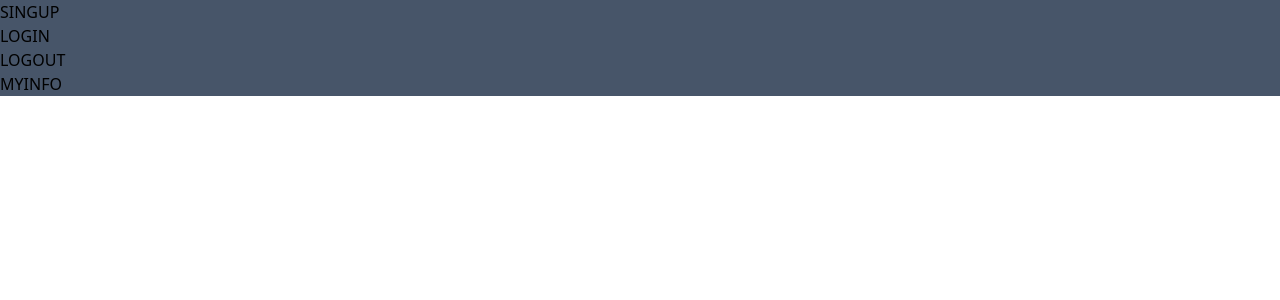
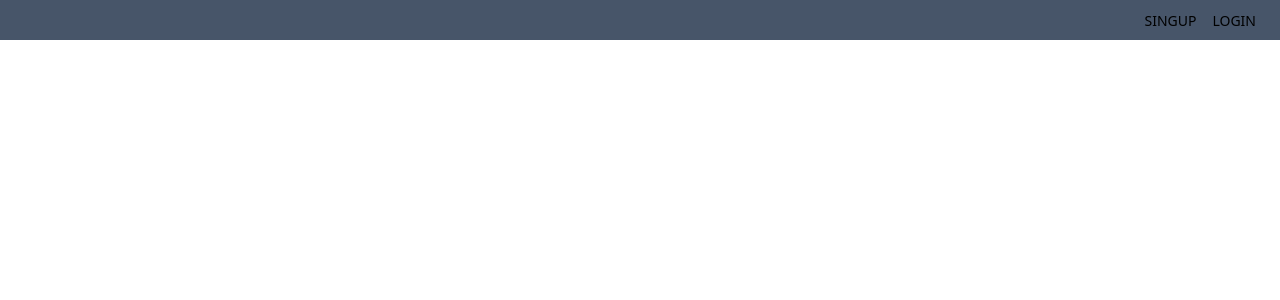
Before and after one commit to DevMinwoo-Jung/ShoppingMarket, a Next.js app in the folder joopang/: page /Components/Header/Header in a window 1280 px wide. Shown: the top 300 px of the page. Built offline with nearby package versions, Linux system fonts and the light colour scheme.

Commit message:
done header

```diff
--- a/joopang/pages/Components/Header/Header.tsx
+++ b/joopang/pages/Components/Header/Header.tsx
@@ -5,16 +5,28 @@ import LoginSignUpButton from './LoginSignUpButton'
 
 const Header = () => {
 
+  const demo = {
+    isUser: true,
+  }
 
   const { t } = useTranslation();
 
   return (
     <div className='fixed w-full bg-slate-600'>
-      <div>
-        <LoginSignUpButton title={t('SINGUP')}/>
-        <LoginSignUpButton title={t('LOGIN')}/>
-        <LoginSignUpButton title={t('LOGOUT')}/>
-        <LoginSignUpButton title={t('MYINFO')}/>
+      <div className='flex justify-end mr-4'>
+        {
+          demo
+          ?
+          <>
+            <LoginSignUpButton title={t('SINGUP')}/>
+            <LoginSignUpButton title={t('LOGIN')}/>
+          </>
+          :
+          <>
+            <LoginSignUpButton title={t('LOGOUT')}/>
+            <LoginSignUpButton title={t('MYINFO')}/>
+          </>
+        }
       </div>
     </div>
   )
--- a/joopang/pages/Components/Header/LoginSignUpButton.tsx
+++ b/joopang/pages/Components/Header/LoginSignUpButton.tsx
@@ -13,8 +13,8 @@ const LoginSignUpButton:FC<ILoginSignUpButton> = (props) => {
   }
 
   return (
-    <div>
-      <button onClick={showForm}>{title}</button>
+    <div className='m-2'>
+      <button className='text-sm' onClick={showForm}>{title}</button>
     </div>
   )
 }
```
